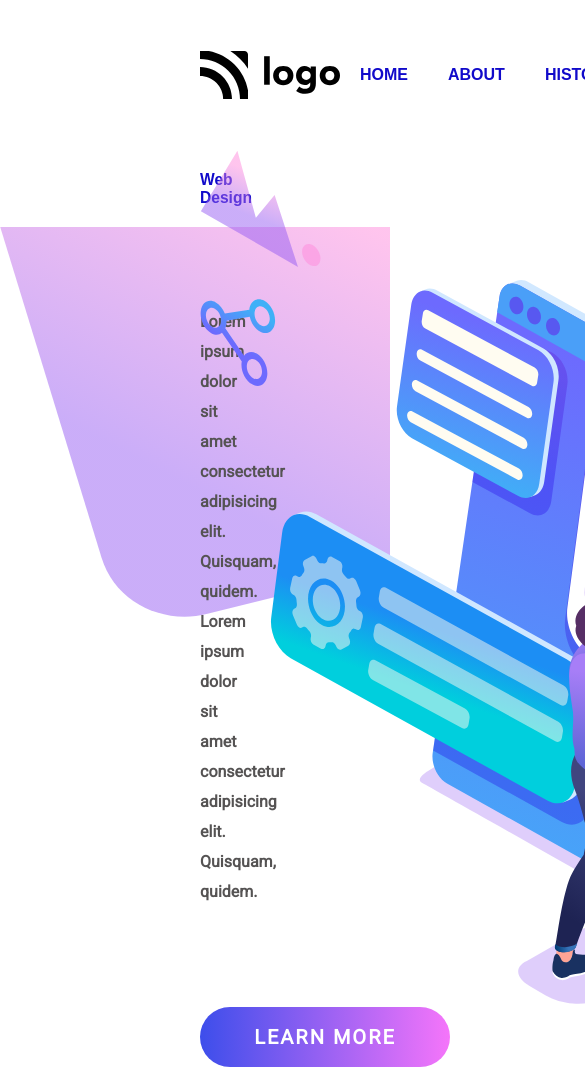
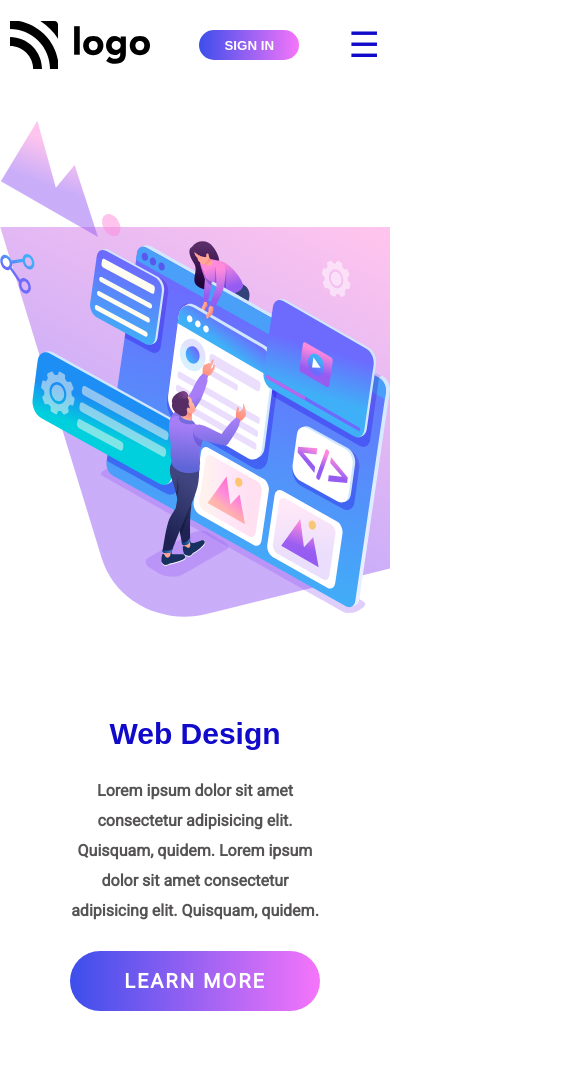
Before and after one commit to blackTiles/LIVE-CLASS-PROJECT-08, a website: page index.html in a window 390 px wide. Shown: the top 1070 px of the page, 585 px wide, since content can reach past the window. Drawn offline with Linux system fonts and the light colour scheme.

Commit message:
responsive

```diff
--- a/index.css
+++ b/index.css
@@ -23,19 +23,43 @@
 nav{
     display: flex;
     justify-content: space-between;
+    align-items: center;
     padding: 50px 200px 50px 200px;
+}
+.nav-image{
+    order: 1;
 }
 .nav-items{
     display: flex;
     justify-content:center;
     align-items: center;
+    order: 2;
+    gap: 30px;
+    position: relative;
+}
+.signin-btn{
+    order: 3;
 }
 .nav-items .nav-item{
-    margin: 0px 20px;
     font-family: var(--font2);
     color: var(--color2);
     font-size: 16px;
 }
+/* nav mobile  */
+.hamburger{
+    color: var(--color2);
+    display: none;
+  }
+  .hamburger span{
+    cursor:pointer;
+    font-size: 35px;
+  }
+  .close-btn{
+    display: none;
+    cursor:pointer;
+    color: var(--color2);
+  }
+
 
 .intro-section{
     display: flex;
@@ -88,3 +112,103 @@ button{
 .imgs-div{
     width: 60%;
 }
+
+@media (max-width:1400px) {
+    nav{
+        padding: 50px 50px 50px 50px;
+    }
+    .left-section{
+        padding-left: 50px;
+    }
+    .left-section h4{
+        margin: 50px 0px;
+        width:70%;
+        font-family: var(--font1);
+        color:rgb(85, 83, 83);
+        line-height: 30px;
+    }
+}
+
+@media (max-width:1050px){
+    nav{
+        padding: 20px 10px 50px 10px;
+    }
+    .nav-image{
+        order: 1;
+    }
+    .nav-items{
+        display: flex;
+        justify-content:center;
+        align-items: center;
+        order: 3;
+    }
+    .signin-btn{
+        order: 2;
+    }
+    .hamburger{
+        display: inline-block;
+        order: 4;
+    }
+    nav .nav-items{
+        height: 100%;
+        width: 0;
+        position: fixed;
+        z-index: 1;
+        top: 0;
+        right: 0;
+        background-color: rgba(240, 234, 234, 0.719);
+        overflow-x: hidden;
+        transition: 0.5s;
+        padding-top: 70px;
+        display: flex;
+        flex-direction: column;
+        justify-content: flex-start;
+        align-items: center;
+        gap: 40px;
+    }
+    .close-btn{
+        display: inline-block;
+        position: absolute;
+        right: 25px;
+        top: 60px;
+        /* font-size: 35px; */
+    }
+
+
+    .intro-section{
+        display: flex;
+        flex-direction: column-reverse;
+    }
+    .imgs-div{
+        width: 100%;
+        position: relative;
+        top: 0;
+    }
+    .imgs-div img:nth-child(3){
+        width: 100%;
+    }
+    .left-section{
+        width: 100%;
+        padding-left: 10px;
+        padding-right: 10px;
+        display: flex;
+        flex-direction: column;
+        justify-content: center;
+        align-items: center;
+        text-align: center;
+        margin-top:100px;
+        padding-bottom: 150px;
+    }
+    .left-section h1{
+        font-size: 30px;
+        font-family: var(--font2);
+        color: var(--color2);
+    }
+    .left-section h4{
+        margin: 25px 0px;
+        width:70%;
+        font-family: var(--font1);
+        color:rgb(85, 83, 83);
+        line-height: 30px;
+    }
+}
--- a/index.html
+++ b/index.html
@@ -16,8 +16,9 @@
   <body>
     <div class="main-div">
       <nav>
-        <img src="./images/logo.svg" alt="logo" />
+        <img src="./images/logo.svg" alt="logo" class="nav-image" />
         <div class="nav-items">
+          <li class="close-btn" onclick="closeNav()" style="font-size: 35px;">&times;</li>
           <h5 class="nav-item">HOME</h5>
           <h5 class="nav-item">ABOUT</h5>
           <h5 class="nav-item">HISTORY</h5>
@@ -25,6 +26,9 @@
           <h5 class="nav-item">CONTACT</h5>
         </div>
         <button class="signin-btn">SIGN IN</button>
+        <div class="hamburger">
+          <span onclick="openNav()" style="font-size: 35px;">&#9776;</span>
+      </div>
       </nav>
       <div class="intro-section">
         <div class="left-section">
@@ -47,5 +51,14 @@
         </div>
       </div>
     </div>
+    <script>
+      function openNav() {
+        document.querySelector(".nav-items").style.width = "250px";
+      }
+
+      function closeNav() {
+        document.querySelector(".nav-items").style.width = "0";
+      }
+  </script>
   </body>
 </html>
```
